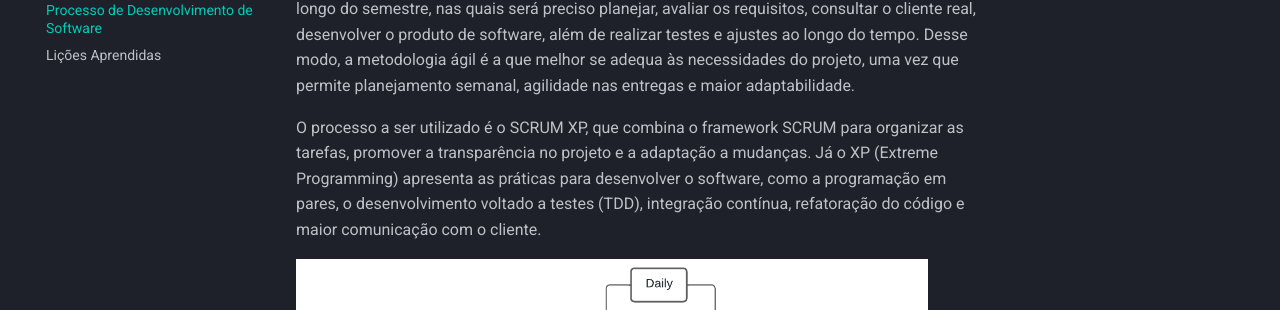
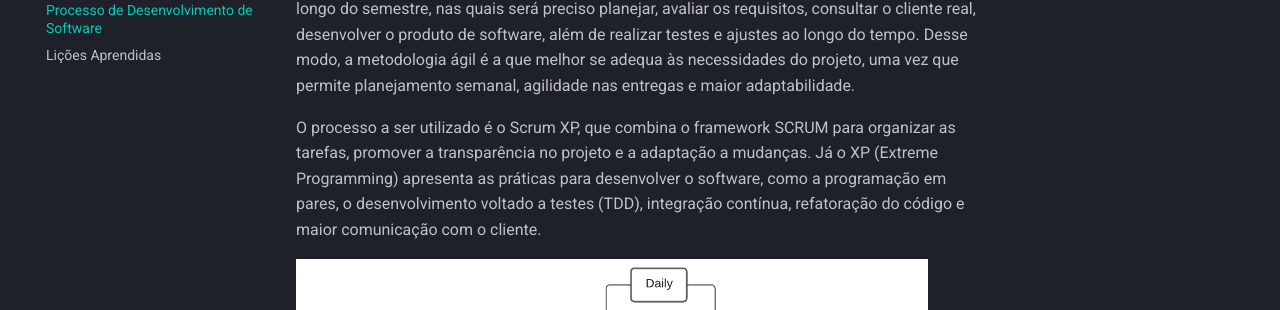
Before and after one commit to mdsreq-fga-unb/2024.1-HomeTasker, an MkDocs documentation site: the page built from docs/processo-dev-software.md, in a window 1280 px wide and 900 px high. Shown: the part 257-567 px from the top of the window. Built offline with MkDocs 1.6.1 and Material for MkDocs 9.7.7, drawn with Linux system fonts in a browser that asks for light colours; comment, search, counter and statistics services are not loaded.

Commit message:
corrigindo ortografia

```diff
--- a/docs/processo-dev-software.md
+++ b/docs/processo-dev-software.md
@@ -2,7 +2,7 @@
 
 O foco será trabalhar com a metodologia ágil, uma vez que a disciplina exige 4 entregas ao longo do semestre, nas quais será preciso planejar, avaliar os requisitos, consultar o cliente real, desenvolver o produto de software, além de realizar testes e ajustes ao longo do tempo. Desse modo, a metodologia ágil é a que melhor se adequa às necessidades do projeto, uma vez que permite planejamento semanal, agilidade nas entregas e maior adaptabilidade.
 
-O processo a ser utilizado é o SCRUM XP, que combina o framework SCRUM para organizar as tarefas, promover a transparência no projeto e a adaptação a mudanças. Já o XP (Extreme Programming) apresenta as práticas para desenvolver o software, como a programação em pares, o desenvolvimento voltado a testes (TDD), integração contínua, refatoração do código e maior comunicação com o cliente.
+O processo a ser utilizado é o Scrum XP, que combina o framework SCRUM para organizar as tarefas, promover a transparência no projeto e a adaptação a mudanças. Já o XP (Extreme Programming) apresenta as práticas para desenvolver o software, como a programação em pares, o desenvolvimento voltado a testes (TDD), integração contínua, refatoração do código e maior comunicação com o cliente.
 
 ![diagrama fluxo trabalho](assets/diagrama-fluxo-trabalho.png)
 
```
